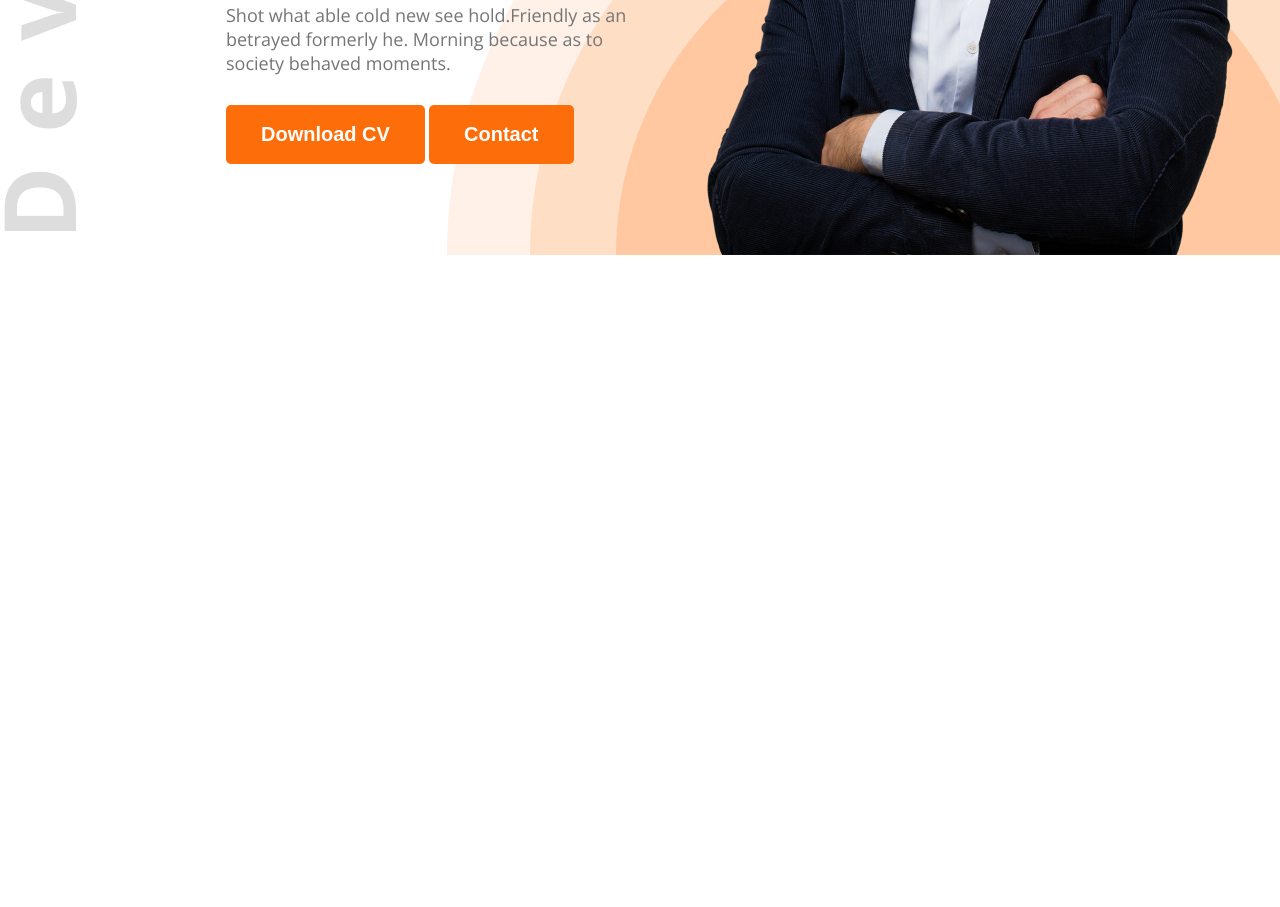
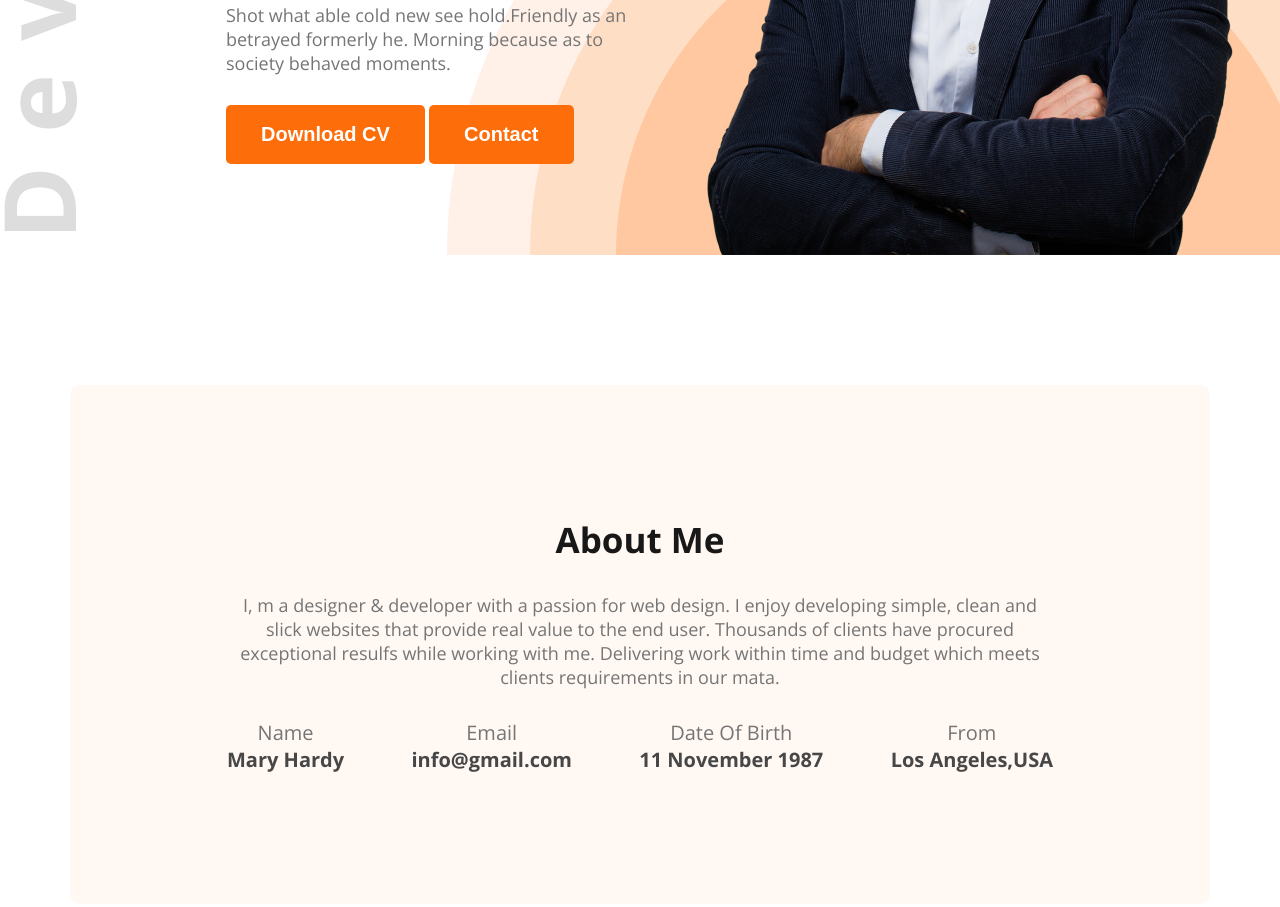
Before and after one commit to Tahmid2629/web-dev-portfolio, a plain HTML site: page index.html in a window 1280 px wide. Shown: the part 582-1489 px from the top of the page. Before the commit the page ends 855 px from the top, so only its background shows below. Drawn offline with nearby package versions, Linux system fonts and the light colour scheme.

Commit message:
Added about section

```diff
--- a/index.html
+++ b/index.html
@@ -40,11 +40,36 @@
                 <img src="images/hardy.png" alt="image of a devoloper">
             </div>
         </div>
-
-
     </header>
 
     <main>
+        <section class="about">
+            <h3 class="section-title">About Me</h3>
+            <p class="section-description">
+                I, m a designer & developer with a passion for web design. I enjoy developing simple,
+                clean and slick websites that provide real value to the end user. Thousands of clients
+                have procured exceptional resulfs while working with me. Delivering work within time and
+                budget which meets clients requirements in our mata.
+            </p>
+            <div class="about-items">
+                <div class="about-item">
+                    <p class="item-title">Name</p>
+                    <p class="item-description">Mary Hardy</p>
+                </div>
+                <div class="about-item">
+                    <p class="item-title">Email</p>
+                    <p class="item-description">info@gmail.com</p>
+                </div>
+                <div class="about-item">
+                    <p class="item-title">Date Of Birth</p>
+                    <p class="item-description">11 November 1987</p>
+                </div>
+                <div class="about-item">
+                    <p class="item-title">From</p>
+                    <p class="item-description">Los Angeles,USA</p>
+                </div>
+            </div>
+        </section>
 
 
     </main>
--- a/styles/portfolio.css
+++ b/styles/portfolio.css
@@ -104,3 +104,49 @@ nav ul a{
     font-size: 18px;
     margin-bottom: 30px;
 }
+
+/* Main Styles */
+
+main{
+    max-width: 1140px;
+    margin: 130px auto;
+}
+
+/* About Section */
+
+.about{
+    background-color: #FFF8F3;
+    padding: 131px 157px;
+    border-radius: 10px;
+    text-align: center;
+}
+
+.section-title{
+    font-size: 35px;
+    font-weight: bold;
+    color: #181818;
+    margin-bottom: 30px;
+}
+
+.section-description{
+    font-size: 18px;
+    color: #757575;
+    margin-bottom: 30px;
+}
+
+.about-items{
+    display: flex;
+    justify-content: space-between;
+}
+
+.item-title{
+    font-size: 20px;
+    color: #757575;
+}
+
+.item-description{
+    font-size: 20px;
+    font-weight: bold;
+    color: #474747;
+
+}
```
